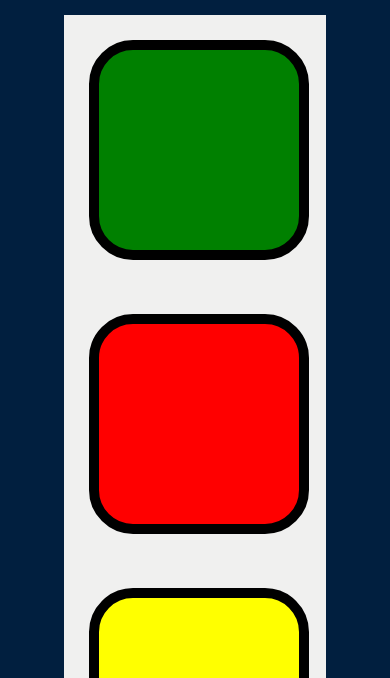
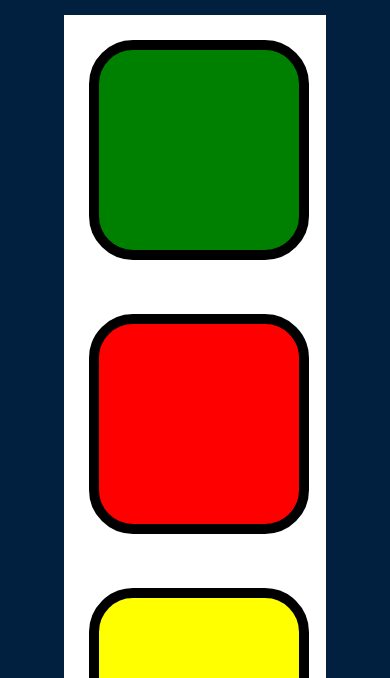
Before and after one commit to SamBri/simongame, a plain HTML site: page index.html in a window 390 px wide. Shown: the part 166-844 px from the top of the page. Drawn offline with nearby package versions, Linux system fonts and the light colour scheme.

Commit message:
screen sizing amendment

```diff
--- a/styles.css
+++ b/styles.css
@@ -35,7 +35,7 @@ footer{
   display: block;
   width: 70%;
   margin: auto;
-  background-color: #f0f0ef;
+  background-color: pink;
    }
  }
 
@@ -45,7 +45,7 @@ footer{
 display: block;
 width: 70%;
 margin: auto;
-background-color: #f0f0ef;
+background-color: orange;
  }
 }
 
@@ -55,7 +55,7 @@ background-color: #f0f0ef;
   display: block;
   width: 70%;
   margin: auto;
-  background-color: #f0f0ef;
+  background-color: black;
    }
 
  }
@@ -66,7 +66,7 @@ background-color: #f0f0ef;
   display: block;
   width: 70%;
   margin: auto;
-  background-color: #f0f0ef;
+  background-color: white;
    }
 
 }
```
